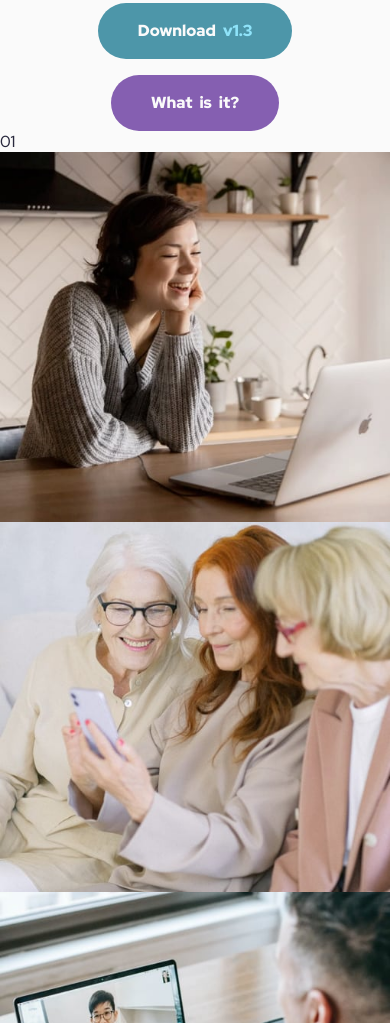
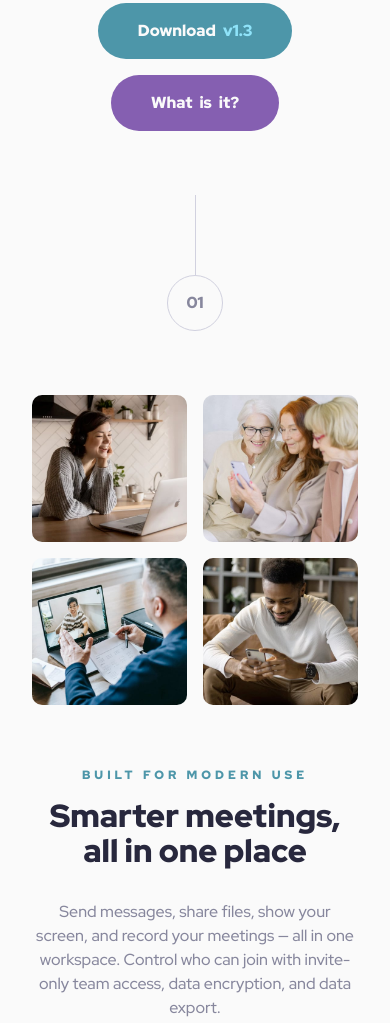
Before and after one commit to codecove01-netizen/Meet-Landing-Page, a plain HTML site: page index.html in a window 390 px wide. Shown: the part 552-1575 px from the top of the page. Drawn offline with Linux system fonts and the light colour scheme.

Commit message:
feat: implement mobile layout and styling for meet features section

```diff
--- a/css/style.css
+++ b/css/style.css
@@ -73,12 +73,10 @@ body{
     margin-inline: auto;
 }
 
-/* ------ MAIN CONTAINER ------- */
-.main-container{
-    margin-block-start: var(--spacing-800);
+/* ------HERO SECTION ------- */
+.hero-section{
+    margin-block: var(--spacing-800) var(--spacing-400);
 }
-
-/* ------HERO SECTION ------- */
 .desktop-hero-left-img,
 .desktop-hero-right-img{
     display: none;
@@ -143,3 +141,76 @@ body{
 .hero-what-button{
     background-color: var(--color-purple-600);
 }
+
+/* ------ MEET FEATURES SECTION ------- */
+.meet-features{
+    padding: var(--spacing-400) var(--spacing-400) var(--spacing-800);
+    display: flex;
+    flex-direction: column;
+    gap: var(--spacing-800);
+}
+.section-number{
+    margin-inline: auto;
+    width: 3.5rem;
+    height: 8.5rem;
+
+    display: flex;
+    flex-direction: column;
+    justify-content: space-around;
+    align-items: flex-end;
+}
+.line{
+    width: 0.06rem;
+    height: 5rem;
+    margin-inline: auto;
+
+    background-color: var(--color-slate-300);
+}
+.number{
+    width: 3.5rem;
+    height: 3.5rem;
+
+    display: flex;
+    justify-content: center;
+    align-items: center;
+
+    font-weight: var(--font-weight-900);
+    line-height: 1.5;
+
+    color: var(--color-slate-600);
+    border-radius: 50%;
+    border: 0.06rem solid var(--color-slate-300);
+}
+.feature-gallery{
+    display: grid;
+    grid-template-columns: repeat(2,1fr);
+    gap: var(--spacing-200);
+}
+.feature-gallery img{
+    border-radius: 0.63rem;
+}
+.feature-content{
+    text-align: center;
+}
+.feature-eyebrow{
+    font-size: var(--font-size-12);
+    font-weight: var(--font-weight-900);
+    line-height: 1.1;
+    letter-spacing: 0.25rem;
+
+    color: var(--color-cyan-600);
+    text-transform: uppercase;
+}
+.feature-title{
+    margin-block-start: var(--spacing-200);
+
+    font-size: var(--font-szie-32);
+    font-weight: var(--font-weight-900);
+    line-height: 1.1;
+}
+.feature-description{
+    margin-block-start: var(--spacing-400);
+
+    color: var(--color-slate-600);
+    line-height: 1.5;
+}
--- a/index.html
+++ b/index.html
@@ -50,24 +50,30 @@
       </div>
     </section>
 
-    <section>
-      <div>
-        <span>01</span>
+    <!-- MEET FEATURES SECTION -->
+    <section class="meet-features">
+
+      <div class="section-number">
+        <span class="line"></span>
+        <span class="number">01</span>
       </div>
-      <div>
+
+      <div class="feature-gallery">
         <img src="./assets/desktop/image-woman-in-videocall.jpg" alt="">
         <img src="./assets/desktop/image-women-videochatting.jpg" alt="">
         <img src="./assets/desktop/image-men-in-meeting.jpg" alt="">
         <img src="./assets/desktop/image-man-texting.jpg" alt="">
       </div>
-      <div>
-        <p>Built for modern use</p>
-        <h2>Smarter meetings, all in one place</h2>
-        <p>Send messages, share files, show your screen, and record your meetings — all in one
+
+      <div class="feature-content">
+        <p class="feature-eyebrow">Built for modern use</p>
+        <h2 class="feature-title">Smarter meetings, all in one place</h2>
+        <p class="feature-description">Send messages, share files, show your screen, and record your meetings — all in one
            workspace. Control who can join with invite-only team access, data encryption, and data export.</p>
       </div>
     </section>
   </main>
+
   <footer>
     <div>
       <span>02</span>
```
